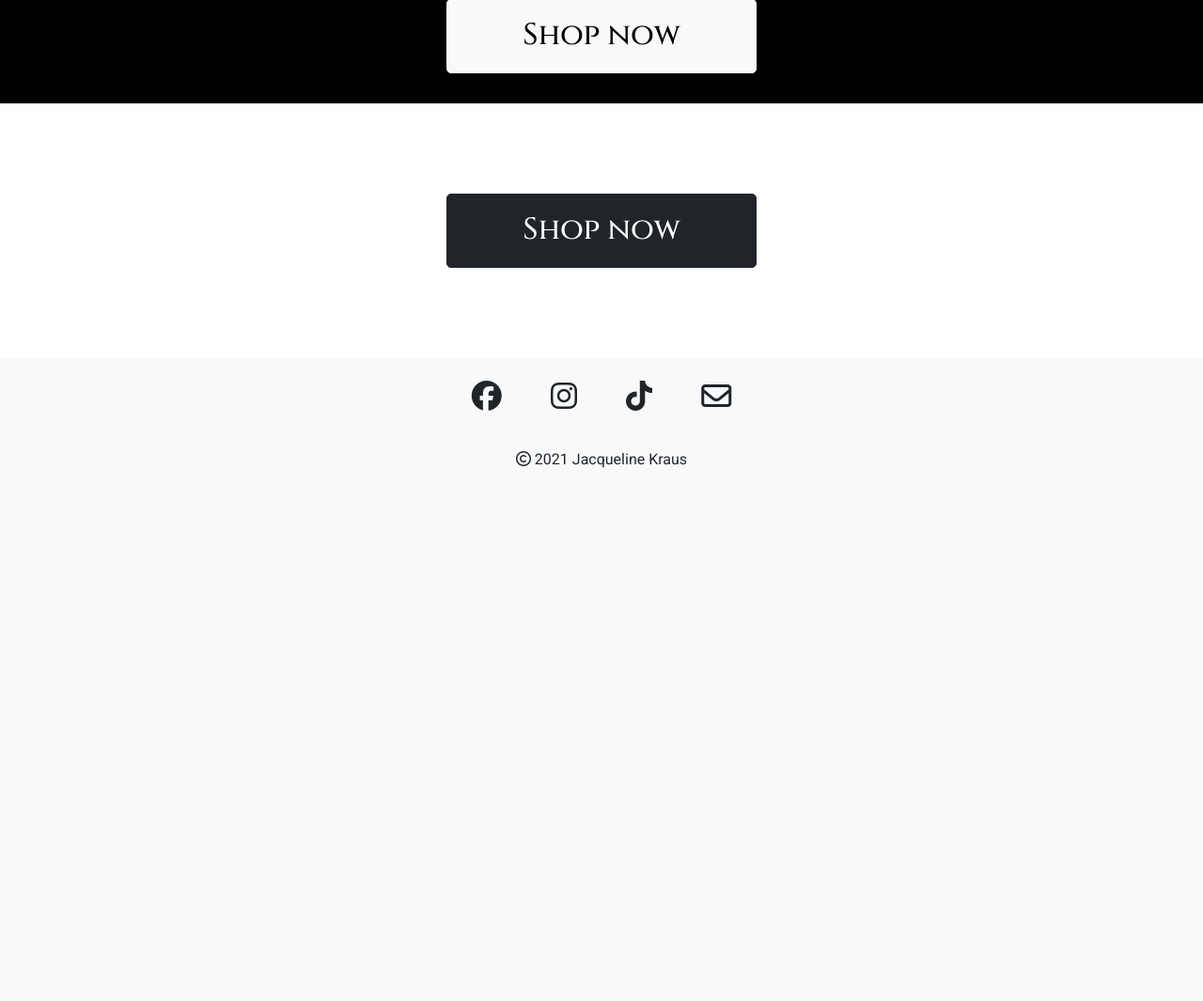
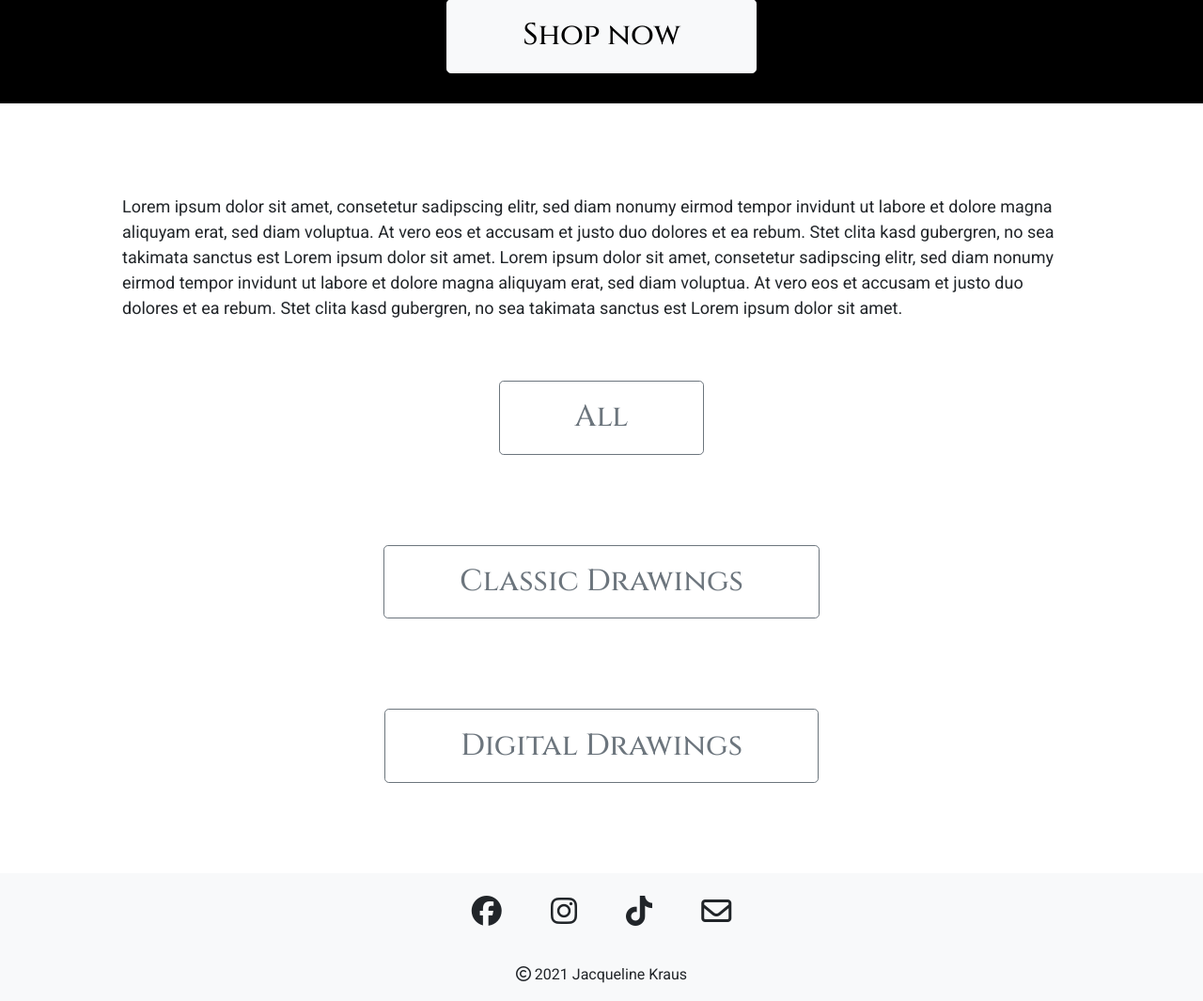
Before and after one commit to jacqueline-kraus/MS4-anime-art, a Django app: page / in a window 1280 px wide. Shown: the part 431-1496 px from the top of the page at 94% size. Before the commit the page ends 929 px from the top, so only its background shows below. Run offline with Django 3.2, Linux system fonts and the light colour scheme; parts of the project's set-up code (start-up, migrations or seed data) failed here and were passed over; some libraries are stand-ins or nearby versions.

Commit message:
Delete 2nd CTA, add product type buttons

```diff
--- a/home/templates/home/index.html
+++ b/home/templates/home/index.html
@@ -18,13 +18,33 @@
             </div>
         </div>
     </div>
-
-
-    <!-- CTA 2 -->
-    <div class="container-fluid second-home-cta">
-        <div class="row justify-content-center">
-            <div class="col text-center">
-                <a href="{% url 'products' %}" class="btn btn-lg btn-dark">Shop now</a>
+    <!-- Home text -->
+    <div class="container">
+        <div class="row">
+            <div class="col mx-5">
+                <p>Lorem ipsum dolor sit amet, consetetur sadipscing elitr, sed diam nonumy eirmod tempor invidunt ut labore et dolore magna aliquyam erat, sed diam voluptua. At vero eos et accusam et justo duo dolores et ea rebum. Stet clita kasd gubergren, no sea takimata sanctus est Lorem ipsum dolor sit amet. Lorem ipsum dolor sit amet, consetetur sadipscing elitr, sed diam nonumy eirmod tempor invidunt ut labore et dolore magna aliquyam erat, sed diam voluptua. At vero eos et accusam et justo duo dolores et ea rebum. Stet clita kasd gubergren, no sea takimata sanctus est Lorem ipsum dolor sit amet.</p>
+            </div>
+        </div>
+    </div>
+    <!-- Product Type Buttons -->
+    <div class="container">
+        <div class="row">
+            <div class="col m-5 text-center">
+                <a href="{% url 'products' %}" class="btn btn-lg btn-outline-secondary">All</a>
+            </div>
+        </div>
+    </div>
+    <div class="container">
+        <div class="row">
+            <div class="col m-5 text-center">
+                <a href="{% url 'products' %}?type=classic_drawing" class="btn btn-lg btn-outline-secondary">Classic Drawings</a>
+            </div>
+        </div>
+    </div>
+    <div class="container">
+        <div class="row">
+            <div class="col m-5 text-center">
+                <a href="{% url 'products' %}?type=digital_drawing" class="btn btn-lg btn-outline-secondary">Digital Drawings</a>
             </div>
         </div>
     </div>
```
